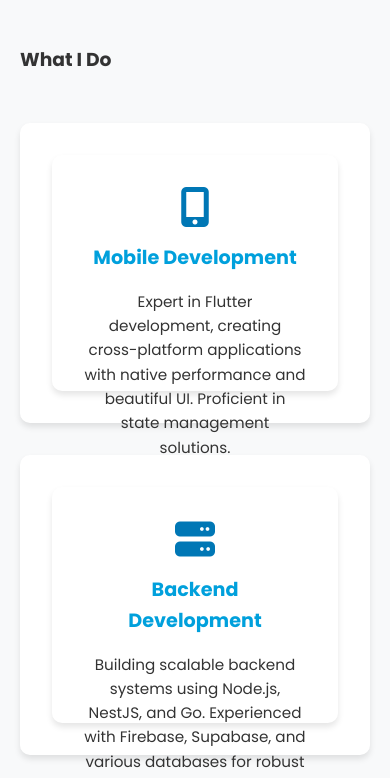
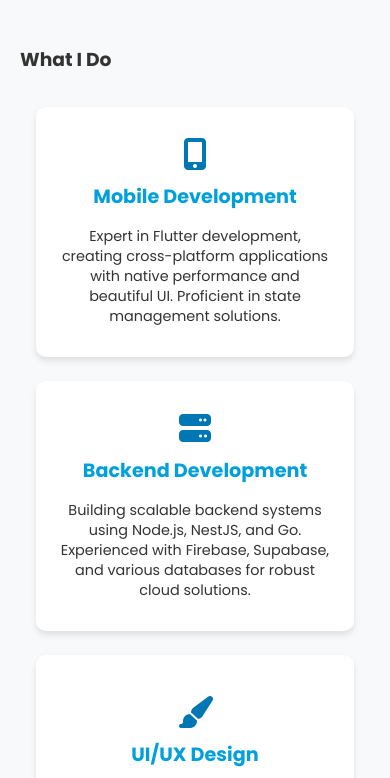
Before and after one commit to Mahmoud-Saeed-Mahmoud/Mahmoud-Saeed-Mahmoud.github.io, a plain HTML site: page index.html in a window 390 px wide. Shown: the part 1234-2012 px from the top of the page. Drawn offline with Linux system fonts and the light colour scheme.

Commit message:
fix: improve service cards responsiveness and interactions
- Mobile responsiveness:
  * Adjust card dimensions and spacing for mobile screens
  * Optimize typography and padding for better readability
  * Add proper grid layout adjustments for different screen sizes

- Cross-browser compatibility:
  * Add webkit prefixes for Safari support
  * Implement proper 3D transform handling
  * Fix backface visibility issues

- Touch interactions:
  * Add touch event handling for mobile devices
  * Implement tap-to-flip functionality
  * Remove mobile tap highlight color
  * Use @media (hover: hover) for proper hover handling

- Performance:
  * Optimize transitions and animations
  * Improve touch response time
  * Better handling of transform states

These changes ensure consistent card behavior across all devices and platforms,
particularly for GitHub Pages deployment.

```diff
--- a/script.js
+++ b/script.js
@@ -99,3 +99,27 @@ document.querySelectorAll('section:not(#home), .skill-item').forEach(element =>
     element.style.transition = 'all 0.6s ease-out';
     observer.observe(element);
 });
+
+// Handle service card touch events
+document.querySelectorAll('.service-card').forEach(card => {
+    let touchStartX = 0;
+    let touchEndX = 0;
+
+    card.addEventListener('touchstart', e => {
+        touchStartX = e.changedTouches[0].screenX;
+    });
+
+    card.addEventListener('touchend', e => {
+        touchEndX = e.changedTouches[0].screenX;
+        const cardInner = card.querySelector('.service-card-inner');
+
+        // If it's a tap (not a swipe), toggle the flip
+        if (Math.abs(touchEndX - touchStartX) < 5) {
+            if (cardInner.style.transform === 'rotateY(180deg)') {
+                cardInner.style.transform = 'rotateY(0)';
+            } else {
+                cardInner.style.transform = 'rotateY(180deg)';
+            }
+        }
+    });
+});
--- a/styles.css
+++ b/styles.css
@@ -125,12 +125,9 @@ body {
 
 .services {
     display: grid;
-    grid-template-columns: repeat(auto-fit, minmax(250px, 1fr));
+    grid-template-columns: repeat(auto-fit, minmax(280px, 1fr));
     gap: 2rem;
-    margin-top: 3rem;
-    max-width: 1200px;
-    margin-left: auto;
-    margin-right: auto;
+    margin-top: 2rem;
 }
 
 @media (min-width: 1024px) {
@@ -140,20 +137,11 @@ body {
 }
 
 .service-card {
-    background: var(--bg-color);
-    padding: 2rem;
-    border-radius: 10px;
-    text-align: center;
-    transition: transform 0.3s ease, box-shadow 0.3s ease;
-    box-shadow: 0 4px 6px rgba(0, 0, 0, 0.1);
-    height: 100%;
-    display: flex;
-    flex-direction: column;
-    justify-content: center;
-    align-items: center;
     perspective: 1000px;
     height: 300px;
+    width: 100%;
     cursor: pointer;
+    -webkit-tap-highlight-color: transparent;
 }
 
 .service-card-inner {
@@ -163,10 +151,22 @@ body {
     text-align: center;
     transition: transform 0.8s;
     transform-style: preserve-3d;
+    -webkit-transform-style: preserve-3d;
 }
 
-.service-card:hover .service-card-inner {
-    transform: rotateY(180deg);
+@media (hover: hover) {
+    .service-card:hover .service-card-inner {
+        transform: rotateY(180deg);
+    }
+
+    .service-card:hover {
+        transform: translateY(-5px);
+        box-shadow: 0 8px 15px rgba(0, 0, 0, 0.1);
+    }
+
+    .service-card:hover i {
+        transform: scale(1.1);
+    }
 }
 
 .service-card-front, .service-card-back {
@@ -174,24 +174,21 @@ body {
     width: 100%;
     height: 100%;
     backface-visibility: hidden;
+    -webkit-backface-visibility: hidden;
     padding: 2rem;
     border-radius: 10px;
     background: var(--card-bg, #ffffff);
     box-shadow: 0 4px 6px rgba(0, 0, 0, 0.1);
+    display: flex;
+    flex-direction: column;
+    justify-content: center;
+    align-items: center;
 }
 
 .service-card-back {
     transform: rotateY(180deg);
-    display: flex;
-    flex-direction: column;
-    justify-content: center;
     background: linear-gradient(135deg, #eee, #a777e3);
     color: white;
-}
-
-.service-card:hover {
-    transform: translateY(-5px);
-    box-shadow: 0 8px 15px rgba(0, 0, 0, 0.1);
 }
 
 .service-card i {
@@ -199,10 +196,6 @@ body {
     color: var(--primary-color);
     margin-bottom: 1rem;
     transition: transform 0.3s ease;
-}
-
-.service-card:hover i {
-    transform: scale(1.1);
 }
 
 .service-card h4 {
@@ -216,6 +209,38 @@ body {
     line-height: 1.6;
     color: var(--text-color);
     margin: 0;
+}
+
+/* Mobile Responsive Adjustments */
+@media (max-width: 768px) {
+    .services {
+        grid-template-columns: 1fr;
+        gap: 1.5rem;
+        padding: 0 1rem;
+    }
+
+    .service-card {
+        height: 250px;
+    }
+
+    .service-card-front, .service-card-back {
+        padding: 1.5rem;
+    }
+
+    .service-card-front h4, .service-card-back h4 {
+        font-size: 1.2rem;
+        margin-bottom: 0.8rem;
+    }
+
+    .service-card-front p, .service-card-back p {
+        font-size: 0.9rem;
+        line-height: 1.4;
+    }
+
+    .service-card-front i {
+        font-size: 2rem;
+        margin-bottom: 0.8rem;
+    }
 }
 
 /* Skills Section */
@@ -362,10 +387,6 @@ footer {
         gap: 1rem;
     }
 
-    .services {
-        grid-template-columns: 1fr;
-    }
-
     .contact-links {
         flex-direction: column;
         align-items: center;
```
